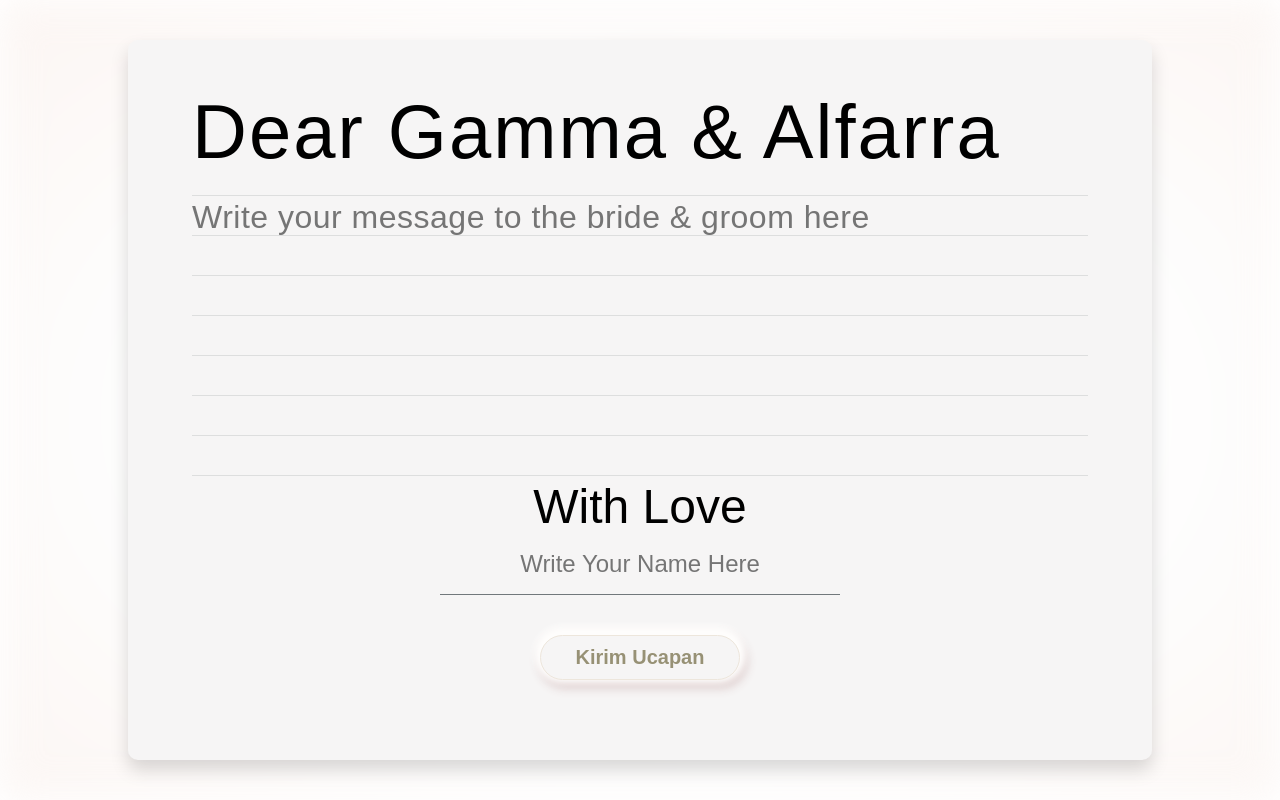
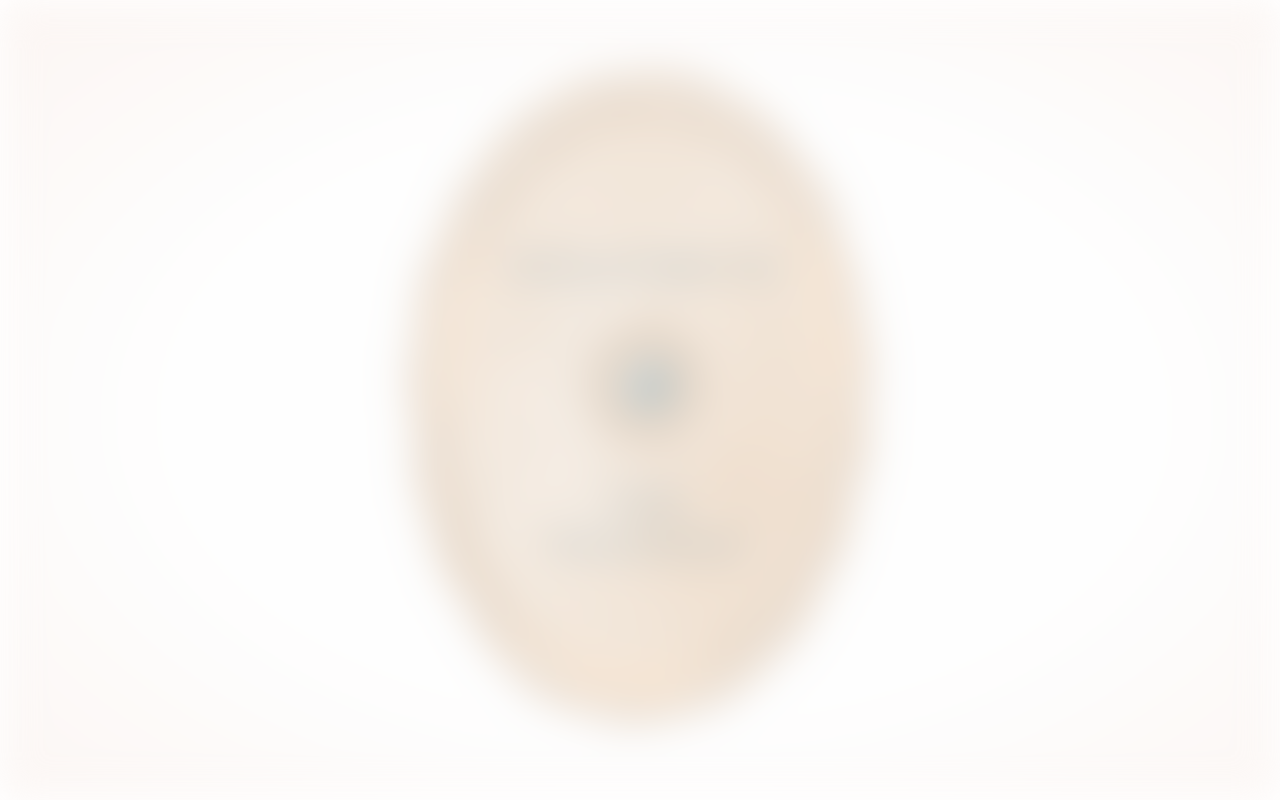
Before and after one commit to zakiahmad857/wedding-web, a Vue app: page /id/welcome in a window 1280 px wide. Built offline with nearby package versions, Linux system fonts and the light colour scheme; a web font is replaced by a local one.

Commit message:
added page transition

```diff
--- a/src/components/GreetingCard.vue
+++ b/src/components/GreetingCard.vue
@@ -39,6 +39,20 @@
   height: 90%;
   border-radius: 0.625rem;
   box-shadow: 0 0.625rem 1.125rem rgba(0, 0, 0, 0.15);
+  display: none;
+  transform: scale(0);
+  transition: transform 0.5s 2s;
+
+  &.showing {
+    display: unset;
+    transition: transform 0.5s;
+  }
+
+  &.showed {
+    transition: transform 0.5s 2s;
+    display: flex;
+    transform: scale(1);
+  }
 }
 
 .input-custom {
--- a/src/components/Input.vue
+++ b/src/components/Input.vue
@@ -41,7 +41,8 @@
   outline: none;
   background-color: transparent;
   border-bottom: 1px solid $color-black-3;
-  padding: 1rem;
+  padding: 0.875rem;
+  letter-spacing: 1px;
   font-family: 'Darker Grotesque', sans-serif;
   font-size: 2rem;
   text-align: center;
--- a/src/views/Welcome.vue
+++ b/src/views/Welcome.vue
@@ -2,7 +2,9 @@
   <div class="welcome">
     <div
       class="welcome-step-1"
-      :class="{ 'fade-out': state.currentStep !== 'step-1' }"
+      :class="{
+        'fade-out': state.currentStep !== 'step-1'
+      }"
     >
       <div class="bg"></div>
       <div class="bg-1"></div>
@@ -10,10 +12,19 @@
         src="../assets/images/image-welcome.svg"
         alt="welcome"
         class="welcome-img"
+        :class="{
+          show: state.currentStep === 'step-1',
+          hide: state.currentStep === ''
+        }"
       />
     </div>
     <div class="welcome-step-2">
-      <GreetingCard />
+      <GreetingCard
+        :class="{
+          showing: state.currentStep === 'step-2-showing',
+          showed: state.currentStep === 'step-2'
+        }"
+      />
     </div>
   </div>
 </template>
@@ -27,14 +38,21 @@
   components: { GreetingCard },
   setup() {
     const state = reactive({
-      currentStep: 'step-1'
+      currentStep: ''
     });
 
     return { state };
   },
   mounted() {
     setTimeout(() => {
-      this.state.currentStep = 'step-2';
+      this.state.currentStep = 'step-1';
+    }, 100);
+
+    setTimeout(() => {
+      this.state.currentStep = 'step-2-showing';
+      setTimeout(() => {
+        this.state.currentStep = 'step-2';
+      }, 300);
     }, 3000);
   }
 };
@@ -50,6 +68,15 @@
 .welcome-img {
   height: 90vh;
   width: auto;
+  transition: transform 1s ease-out;
+
+  &.hide {
+    transform: scale(0);
+  }
+
+  &.show {
+    transform: scale(1);
+  }
 }
 
 .welcome-step-1 {
```
